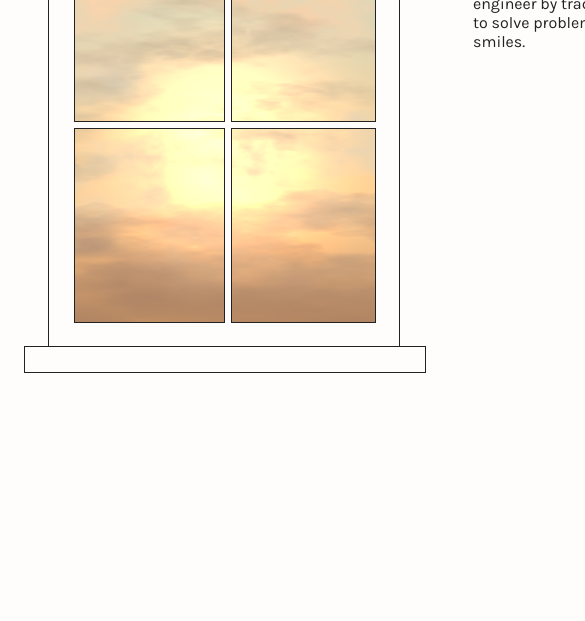
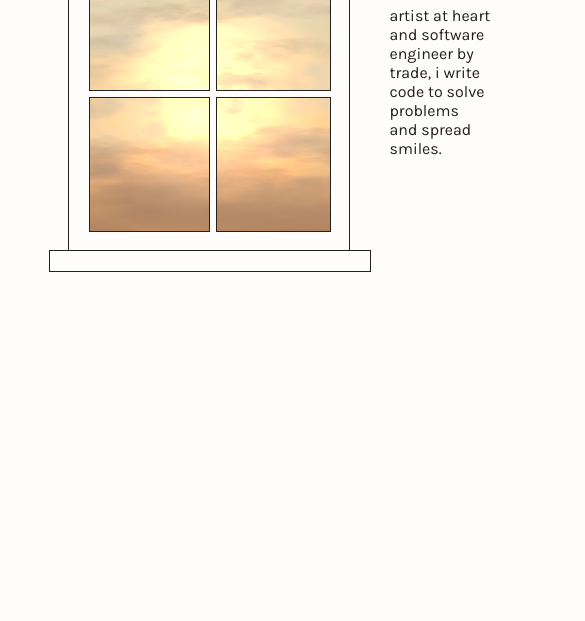
Before and after one commit to serenapascual/serenapascual.com, a Gatsby site: page / in a window 390 px wide. Shown: the part 223-844 px from the top of the page, 585 px wide, since content can reach past the window. Built offline with nearby package versions, Linux system fonts and the light colour scheme; Gatsby itself is replaced by a stand-in of ours; animation ran at ten frames a second.

Commit message:
Figure out responsive resizing, add favicons and page metadata

```diff
--- a/src/components/layout.js
+++ b/src/components/layout.js
@@ -1,6 +1,6 @@
 import React from "react"
 import { Link } from "gatsby"
-import Scene from "./scene"
+import VisuallyInteresting from "./visuallyInteresting"
 import "fontsource-karla"
 import "fontsource-karla/600.css"
 
@@ -21,121 +21,18 @@ const ListLink = props => (
   </li>
 )
 
-const VisuallyInteresting = props => (
-  <React.Fragment>
-    <Frame>
-      <Container>
-        <GrilleVertical></GrilleVertical>
-        <GrilleVerticalOutline></GrilleVerticalOutline>
-        <GrilleHorizontal></GrilleHorizontal>
-        <GrilleHorizontalOutline></GrilleHorizontalOutline>
-      </Container>
-      <Sill>
-      </Sill>
-    </Frame>
-  </React.Fragment>
-)
-
-const Frame = props => (
-  <div style= {{
-      position: `relative`,
-      height: `450px`,
-      width: `350px`,
-      border: `1px solid #222`
-    }}>
-      {props.children}
-  </div>
-)
-
-const Container = props => (
-  <div style= {{
-      position: `absolute`,
-      height: `400px`,
-      width: `300px`,
-      left: `25px`,
-      top: `25px`,
-      border: `1px solid #222`
-    }}>
-      {props.children}
-      <Scene></Scene>
-  </div>
-)
-
-const GrilleVertical = props => (
-  <div style= {{
-      position: `absolute`,
-      zIndex: `10`,
-      backgroundColor: `#fffdfb`,
-      height: `101%`,
-      width: `6px`,
-      top: `-1px`,
-      left: `150px`,
-    }}>
-      {props.children}
-  </div>
-)
-
-const GrilleVerticalOutline = props => (
-  <div style= {{
-      position: `absolute`,
-      zIndex: `8`,
-      backgroundColor: `#222`,
-      height: `100%`,
-      width: `8px`,
-      left: `149px`
-    }}>
-      {props.children}
-  </div>
-)
-
-const GrilleHorizontal = props => (
-  <div style= {{
-      position: `absolute`,
-      zIndex: `11`,
-      backgroundColor: `#fffdfb`,
-      height: `6px`,
-      width: `101%`,
-      top: `200px`,
-      left: `-1px`,
-    }}>
-      {props.children}
-  </div>
-)
-
-const GrilleHorizontalOutline = props => (
-  <div style= {{
-      position: `absolute`,
-      zIndex: `9`,
-      backgroundColor: `#222`,
-      height: `8px`,
-      width: `100%`,
-      top: `199px`
-    }}>
-      {props.children}
-  </div>
-)
-
-const Sill = props => (
-  <div style= {{
-      position: `absolute`,
-      zIndex: `13`,
-      height: `25px`,
-      width: `400px`,
-      top: `100%`,
-      left: `-25px`,
-      border: `1px solid #222`
-    }}>
-      {props.children}
-  </div>
-)
-
-
 export default function Layout({ children }) {
   return (
-    <div style={{ margin: `3rem auto`, maxWidth: 700 }}>
-      <header style={{ marginBottom: `2rem` }}>
+    <div className="layout">
+      <header style={{
+        marginBottom: `2rem`,
+        height: `1em`,
+        display: `flex`,
+        alignItems: `center`,
+        justifyContent: `space-between`
+        }}>
         <Link to="/" style={{ textDecoration: `none`, backgroundImage: `none` }}>
-          <h3 style={{ display: `inline`, color: `#222` }}>serena pascual</h3>
+          <h3 style={{ display: `inline-block`, color: `#222` }}>serena pascual</h3>
         </Link>
         <ul style={{ listStyle: `none`, float: `right` }}>
           <ListLink to="/about">about</ListLink>
@@ -143,7 +40,7 @@ export default function Layout({ children }) {
           <ListLink to="/contact">contact</ListLink>
         </ul>
       </header>
-      <div style={{ display: `grid`, gridTemplateColumns: `425px 275px` }}>
+      <div style={{ display: `grid`, gridTemplateColumns: `repeat(2, 1fr` }}>
         <ul><VisuallyInteresting /></ul>
         <ul>{children}</ul>
       </div>
--- a/src/components/scene.js
+++ b/src/components/threeScene.js
@@ -78,9 +78,9 @@ const uniforms = {
   iTime: { value: 0 },
   iResolution:  { value: new THREE.Vector3() },
 }
+
 class Scene extends React.Component {
-
-  componentDidMount(){
+  componentDidMount() {
     const width = this.mount.clientWidth
     const height = this.mount.clientHeight
 
@@ -108,7 +108,7 @@ class Scene extends React.Component {
     this.start()
   }
 
-  componentWillUnmount(){
+  componentWillUnmount() {
     this.stop()
     this.mount.removeChild(this.renderer.domElement)
   }
@@ -137,10 +137,18 @@ class Scene extends React.Component {
     this.renderer.render(this.scene, this.camera)
   }
 
-  render(){
+  // onWindowResize() {
+  //   if (this.mount) {
+  //     this.camera.aspect = this.mount.offsetWidth / this.mount.offsetHeight
+  //     this.camera.updateProjectionMatrix()
+  //     this.renderer.setSize(this.mount.offsetWidth, this.mount.offsetHeight)
+  //   }
+  // }
+
+  render() {
     return(
       <div
-        style={{ height: '400px', width: '300px' }}
+        style={{ height: '320px', width: '240px' }}
         ref={(mount) => { this.mount = mount }}
       />
     )
--- /dev/null
+++ b/src/components/visuallyInteresting.js
@@ -0,0 +1,164 @@
+import React from "react"
+import Scene from "./threeScene"
+
+const Frame = props => (
+  <div style= {{
+      position: `relative`,
+      height: `360px`,
+      width: `280px`,
+      border: `1px solid #222`
+    }}>
+      {props.children}
+  </div>
+)
+
+const Container = props => (
+  <div style= {{
+      position: `absolute`,
+      height: `320px`,
+      width: `240px`,
+      left: `20px`,
+      top: `20px`,
+      border: `1px solid #222`
+    }}>
+      {props.children}
+      <Scene></Scene>
+  </div>
+)
+
+const GrilleVertical = props => (
+  <div style= {{
+      position: `absolute`,
+      zIndex: `10`,
+      backgroundColor: `#fffdfb`,
+      height: `101%`,
+      width: `6px`,
+      top: `-1px`,
+      left: `120px`,
+    }}>
+      {props.children}
+  </div>
+)
+
+const GrilleVerticalOutline = props => (
+  <div style= {{
+      position: `absolute`,
+      zIndex: `8`,
+      backgroundColor: `#222`,
+      height: `100%`,
+      width: `8px`,
+      left: `119px`
+    }}>
+      {props.children}
+  </div>
+)
+
+const GrilleHorizontal = props => (
+  <div style= {{
+      position: `absolute`,
+      zIndex: `11`,
+      backgroundColor: `#fffdfb`,
+      height: `6px`,
+      width: `101%`,
+      top: `180px`,
+      left: `-1px`,
+    }}>
+      {props.children}
+  </div>
+)
+
+const GrilleHorizontalOutline = props => (
+  <div style= {{
+      position: `absolute`,
+      zIndex: `9`,
+      backgroundColor: `#222`,
+      height: `8px`,
+      width: `100%`,
+      top: `179px`
+    }}>
+      {props.children}
+  </div>
+)
+
+const Sill = props => (
+  <div style= {{
+      position: `absolute`,
+      zIndex: `13`,
+      height: `20px`,
+      width: `320px`,
+      top: `100%`,
+      left: `-20px`,
+      border: `1px solid #222`
+    }}>
+      {props.children}
+  </div>
+)
+
+function calculateResizeScalar() {
+  const bestWidth = 1080.0;
+  const bestHeight = 670.0;
+
+  const currentWidth = window.innerWidth
+  const currentHeight = window.innerHeight
+
+  if (currentWidth < bestWidth) {
+    return (currentWidth / bestWidth)
+  }
+  else if (currentHeight < bestHeight) {
+    return (currentHeight / bestHeight)
+  }
+  return 1.0
+}
+
+// Taken from PluralSight's article "Re-render a React Component on Window Resize"
+// by Jake Trent, Oct. 2020
+function debounce(fn, ms) {
+  let timer
+  return _ => {
+    clearTimeout(timer)
+    timer = setTimeout(_ => {
+      timer = null
+      fn.apply(this, arguments)
+    }, ms)
+  }
+}
+
+class VisuallyInteresting extends React.Component {
+  constructor(props) {
+    super(props)
+    this.state = {resizeScalar: 1.0}
+  }
+
+  resize = () => debounce(
+    this.setState({
+      resizeScalar: calculateResizeScalar()
+    }), 1000
+  )
+
+  componentDidMount() {
+    window.addEventListener('resize', this.resize)
+  }
+
+  componentWillUnmount() {
+    window.removeEventListener('resize', this.resize)
+  }
+
+  render () {
+    return (
+      <div style={{ transform: `scale(${this.state.resizeScalar})` }}>
+        <Frame>
+          <Container>
+            <GrilleVertical></GrilleVertical>
+            <GrilleVerticalOutline></GrilleVerticalOutline>
+            <GrilleHorizontal></GrilleHorizontal>
+            <GrilleHorizontalOutline></GrilleHorizontalOutline>
+          </Container>
+          <Sill>
+          </Sill>
+        </Frame>
+      </div>
+    )
+  }
+}
+
+export default VisuallyInteresting
--- a/src/styles/global.css
+++ b/src/styles/global.css
@@ -2,6 +2,7 @@ body {
   background: #fffdfb;
   color: #222;
   font-family: "Karla";
+  width: 100vw;
 }
 
 a {
@@ -13,3 +14,15 @@ p a:hover {
   background-color: #358182;
   color: #fffdfb;
 }
+
+.layout {
+  margin: 3rem auto;
+  max-width: 70vw;
+}
+
+@media(max-width: 600px) {
+  .layout {
+    margin: 1 2rem;
+    max-width: 90vw;
+  }
+}
```
Also changed, not shown: public/index.html (+1 -1 lines), static/favicon_16x16.png (added), static/favicon_32x32.png (added), static/icon.png (added).
